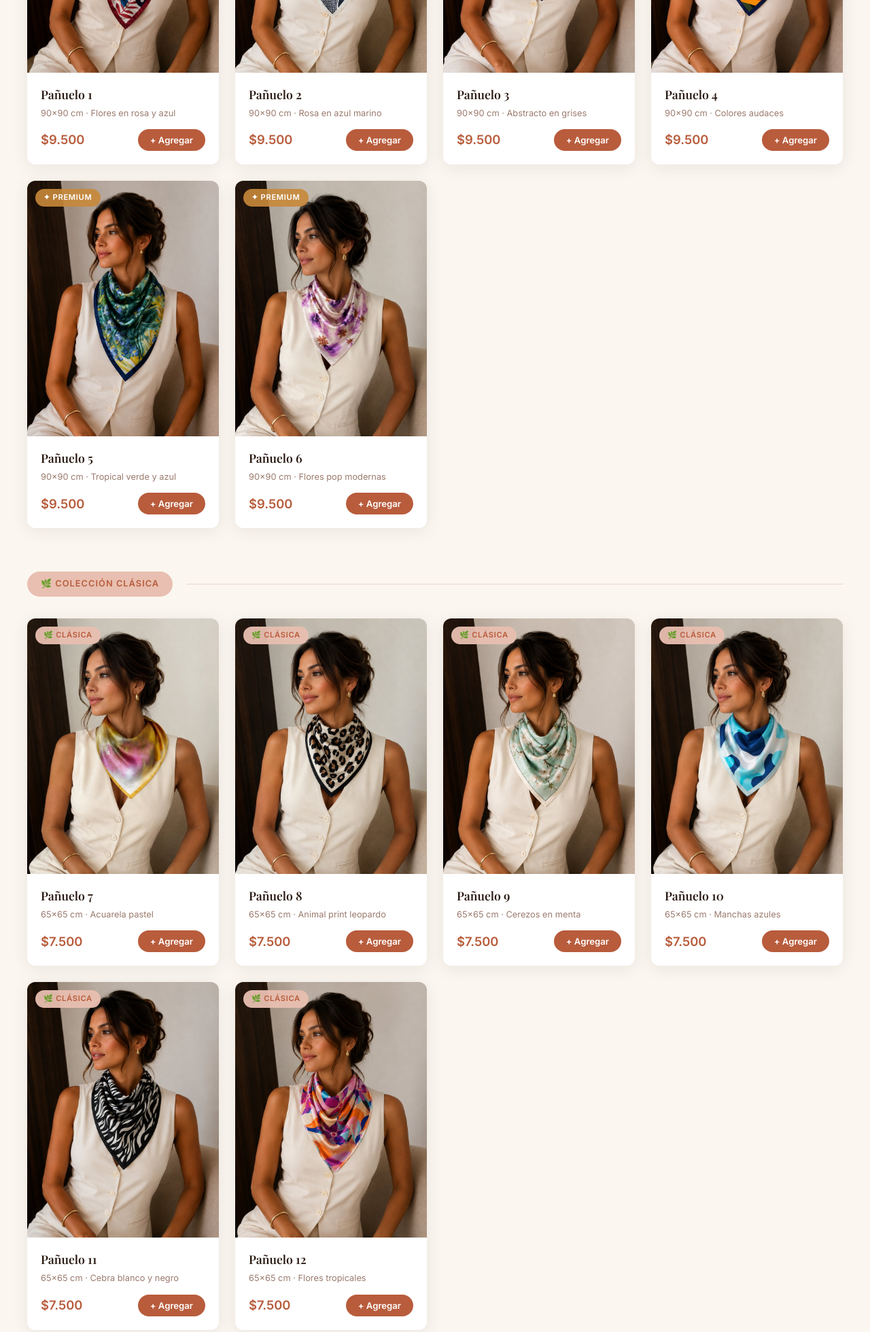
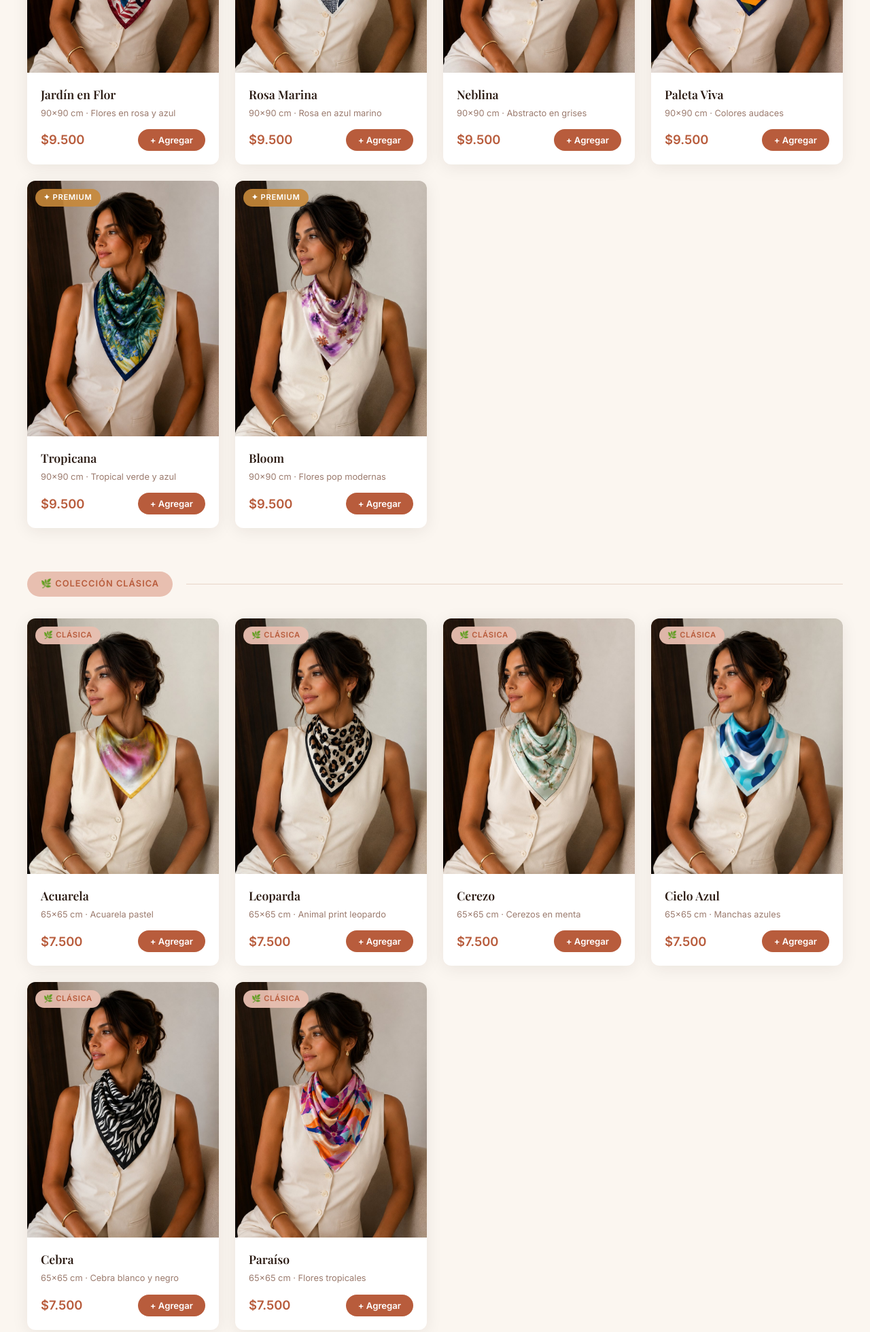
Before and after one commit to catybarrios-cloud/tienda-panuelos, a plain HTML site: page index.html in a window 1280 px wide. Shown: the part 1300-3260 px from the top of the page at 68% size. Drawn offline with nearby package versions, Linux system fonts and the light colour scheme; a web font is replaced by a local one.

Commit message:
Add files via upload

```diff
--- a/index.html
+++ b/index.html
@@ -1150,19 +1150,19 @@
    */
   const PRODUCTS = [
     // Colección Premium (modelos 1–6) — 90x90 cm
-    { id: 1,  collection: 'premium', name: 'Pañuelo 1',  desc: '90×90 cm · Flores en rosa y azul', price: 9500, image: 'imagenes/modelo1.jpg',  emoji: '🌸' },
-    { id: 2,  collection: 'premium', name: 'Pañuelo 2',  desc: '90×90 cm · Rosa en azul marino',    price: 9500, image: 'imagenes/modelo2.jpg',  emoji: '🌹' },
-    { id: 3,  collection: 'premium', name: 'Pañuelo 3',  desc: '90×90 cm · Abstracto en grises',    price: 9500, image: 'imagenes/modelo3.jpg',  emoji: '🖤' },
-    { id: 4,  collection: 'premium', name: 'Pañuelo 4',  desc: '90×90 cm · Colores audaces',        price: 9500, image: 'imagenes/modelo4.jpg',  emoji: '🎨' },
-    { id: 5,  collection: 'premium', name: 'Pañuelo 5',  desc: '90×90 cm · Tropical verde y azul',  price: 9500, image: 'imagenes/modelo5.jpg',  emoji: '🌿' },
-    { id: 6,  collection: 'premium', name: 'Pañuelo 6',  desc: '90×90 cm · Flores pop modernas',    price: 9500, image: 'imagenes/modelo6.jpg',  emoji: '✨' },
+    { id: 1,  collection: 'premium', name: 'Jardín en Flor', desc: '90×90 cm · Flores en rosa y azul', price: 9500, image: 'imagenes/modelo1.jpg',  emoji: '🌸' },
+    { id: 2,  collection: 'premium', name: 'Rosa Marina',   desc: '90×90 cm · Rosa en azul marino',   price: 9500, image: 'imagenes/modelo2.jpg',  emoji: '🌹' },
+    { id: 3,  collection: 'premium', name: 'Neblina',       desc: '90×90 cm · Abstracto en grises',   price: 9500, image: 'imagenes/modelo3.jpg',  emoji: '🖤' },
+    { id: 4,  collection: 'premium', name: 'Paleta Viva',   desc: '90×90 cm · Colores audaces',       price: 9500, image: 'imagenes/modelo4.jpg',  emoji: '🎨' },
+    { id: 5,  collection: 'premium', name: 'Tropicana',     desc: '90×90 cm · Tropical verde y azul', price: 9500, image: 'imagenes/modelo5.jpg',  emoji: '🌿' },
+    { id: 6,  collection: 'premium', name: 'Bloom',         desc: '90×90 cm · Flores pop modernas',   price: 9500, image: 'imagenes/modelo6.jpg',  emoji: '✨' },
     // Colección Clásica (modelos 7–12) — 65x65 cm
-    { id: 7,  collection: 'clasica', name: 'Pañuelo 7',  desc: '65×65 cm · Acuarela pastel',        price: 7500, image: 'imagenes/modelo7.jpg',  emoji: '🎨' },
-    { id: 8,  collection: 'clasica', name: 'Pañuelo 8',  desc: '65×65 cm · Animal print leopardo',  price: 7500, image: 'imagenes/modelo8.jpg',  emoji: '🐆' },
-    { id: 9,  collection: 'clasica', name: 'Pañuelo 9',  desc: '65×65 cm · Cerezos en menta',       price: 7500, image: 'imagenes/modelo9.jpg',  emoji: '🌸' },
-    { id: 10, collection: 'clasica', name: 'Pañuelo 10', desc: '65×65 cm · Manchas azules',         price: 7500, image: 'imagenes/modelo10.jpg', emoji: '💙' },
-    { id: 11, collection: 'clasica', name: 'Pañuelo 11', desc: '65×65 cm · Cebra blanco y negro',   price: 7500, image: 'imagenes/modelo11.jpg', emoji: '🖤' },
-    { id: 12, collection: 'clasica', name: 'Pañuelo 12', desc: '65×65 cm · Flores tropicales',      price: 7500, image: 'imagenes/modelo12.jpg', emoji: '🌺' },
+    { id: 7,  collection: 'clasica', name: 'Acuarela',      desc: '65×65 cm · Acuarela pastel',       price: 7500, image: 'imagenes/modelo7.jpg',  emoji: '🎨' },
+    { id: 8,  collection: 'clasica', name: 'Leoparda',      desc: '65×65 cm · Animal print leopardo', price: 7500, image: 'imagenes/modelo8.jpg',  emoji: '🐆' },
+    { id: 9,  collection: 'clasica', name: 'Cerezo',        desc: '65×65 cm · Cerezos en menta',      price: 7500, image: 'imagenes/modelo9.jpg',  emoji: '🌸' },
+    { id: 10, collection: 'clasica', name: 'Cielo Azul',    desc: '65×65 cm · Manchas azules',        price: 7500, image: 'imagenes/modelo10.jpg', emoji: '💙' },
+    { id: 11, collection: 'clasica', name: 'Cebra',         desc: '65×65 cm · Cebra blanco y negro',  price: 7500, image: 'imagenes/modelo11.jpg', emoji: '🖤' },
+    { id: 12, collection: 'clasica', name: 'Paraíso',       desc: '65×65 cm · Flores tropicales',     price: 7500, image: 'imagenes/modelo12.jpg', emoji: '🌺' },
     // Accesorios
     { id: 13, collection: 'accesorios', name: 'Aros Perla Dorada',   desc: 'Perla central con base circular dorada · Elegantes y versátiles', price: 7680, image: 'imagenes/aro1.jpg', emoji: '⭕' },
     { id: 14, collection: 'accesorios', name: 'Aros Marfil & Oro',   desc: 'Diseño cuadrado marfil con marco dorado · Sofisticados y modernos', price: 7680, image: 'imagenes/aro3.jpg', emoji: '🟡' },
```
